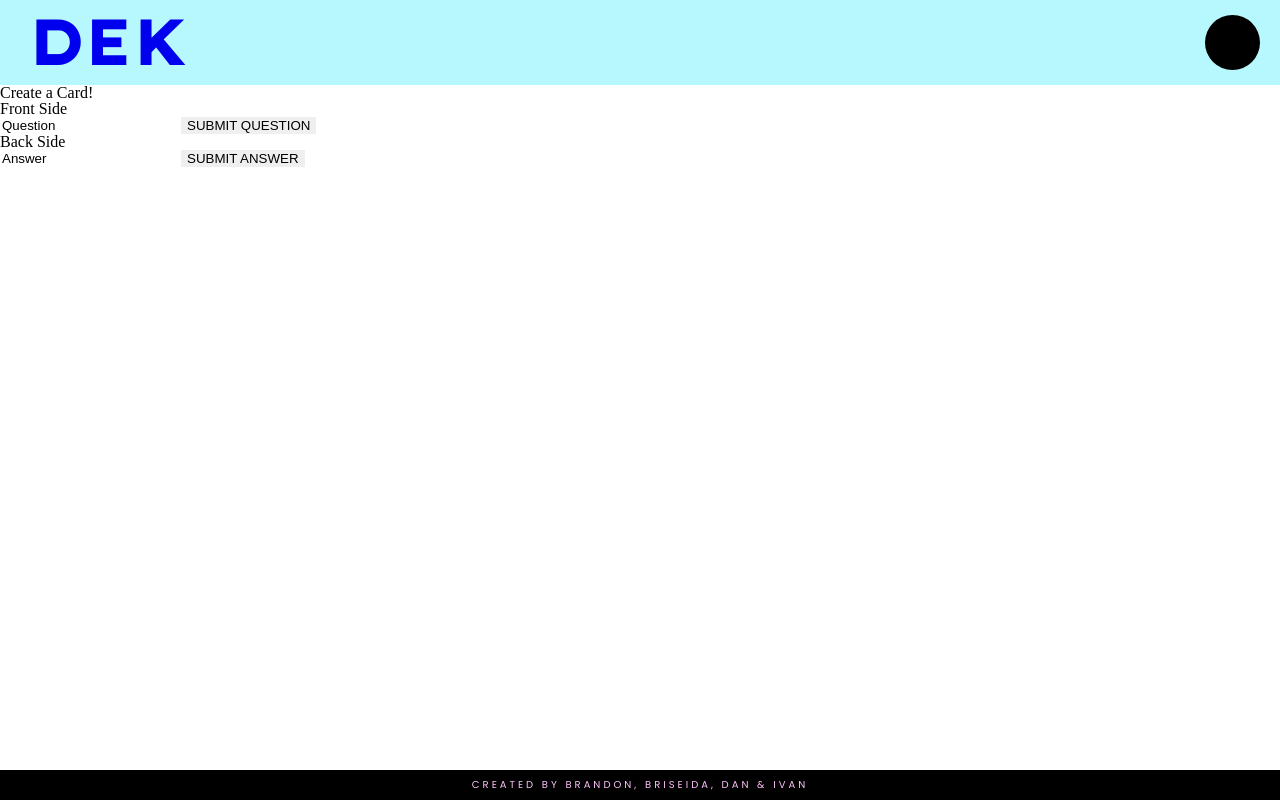
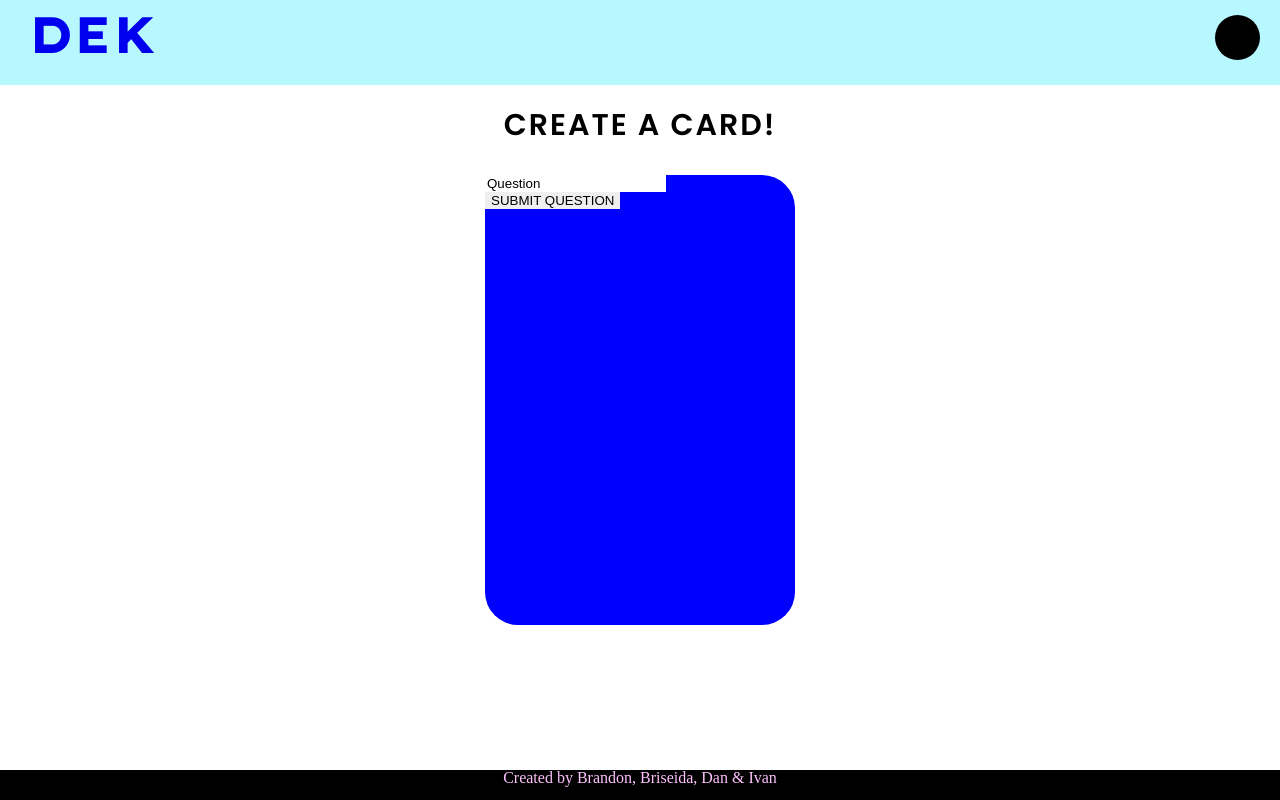
Before and after one commit to brizmon/DEK, a React (Create React App) app in the folder client/: page /createcard in a window 1280 px wide. Built offline with nearby package versions, Linux system fonts and the light colour scheme.

Commit message:
Create card page styles (#60)
* add styles to main page buttons

* give opacity 0 to nav-dropdown

* update to header

* create card styles and change to opacity of dropdown

```diff
--- a/client/src/App.css
+++ b/client/src/App.css
@@ -76,7 +76,7 @@ a {text-decoration: none}
 }
 .header h1 {
   font-family: 'axisbold';
-  font-size: 70px;
+  font-size: 55px;
   letter-spacing: 5px;
   text-transform: uppercase;
   flex: 1;
@@ -86,8 +86,8 @@ a {text-decoration: none}
 .nav {
   background: black;
   border-radius: 83px;
-  width: 55px;
-  height: 55px;
+  width: 45px;
+  height: 45px;
   margin-right: 20px;
   margin-top: 15px;
   cursor: pointer;
@@ -331,6 +331,27 @@ input::placeholder {
    color: black;
 }
 
+/*  ---------------- CREATE CARD PAGE  ---------------- */
+.create-card h2 {
+  text-align: center;
+  top: 25px;
+  font-size: 30px;
+  position: relative;
+  text-transform: uppercase;
+  font-family: 'Poppins', sans-serif;
+  font-weight: 600;
+  letter-spacing: 2px;
+}
+.create-front{
+  width: 310px;
+  height: 450px;
+  background: blue;
+  margin: 0 auto;
+  border-radius: 33px;
+  position: relative;
+  top: 60px;
+}
+
 /*Link to main menu in header */
 
 .header-link-to-main {
--- a/client/src/components/CreateCard.jsx
+++ b/client/src/components/CreateCard.jsx
@@ -47,7 +47,6 @@ class CreateCard extends Component{
 
         <h2>Create a Card!</h2>
           <div className="create-front">
-            <h3>Front Side</h3>
             <div className="create-front-side-card">
 
               <form method="POST" onSubmit={this.handleFormSubmit}>
@@ -69,8 +68,7 @@ class CreateCard extends Component{
 
             </div>
           </div>
-          <div className="create-back">
-            <h3>Back Side</h3>
+          {/* <div className="create-back">
             <div className="create-back-side-card">
 
               <form method="POST" onSubmit={this.handleFormSubmit}>
@@ -90,7 +88,7 @@ class CreateCard extends Component{
               </form>
 
             </div>
-          </div>
+          </div> */}
 
         <Footer />
       </div>
--- a/client/src/components/Footer.jsx
+++ b/client/src/components/Footer.jsx
@@ -4,7 +4,7 @@ class Header extends Component {
   render(){
     return (
       <div className='footer'>
-        <h2>Created by Brandon, Briseida, Dan & Ivan</h2>
+        <p>Created by Brandon, Briseida, Dan & Ivan</p>
       </div>
     )
   }
```
